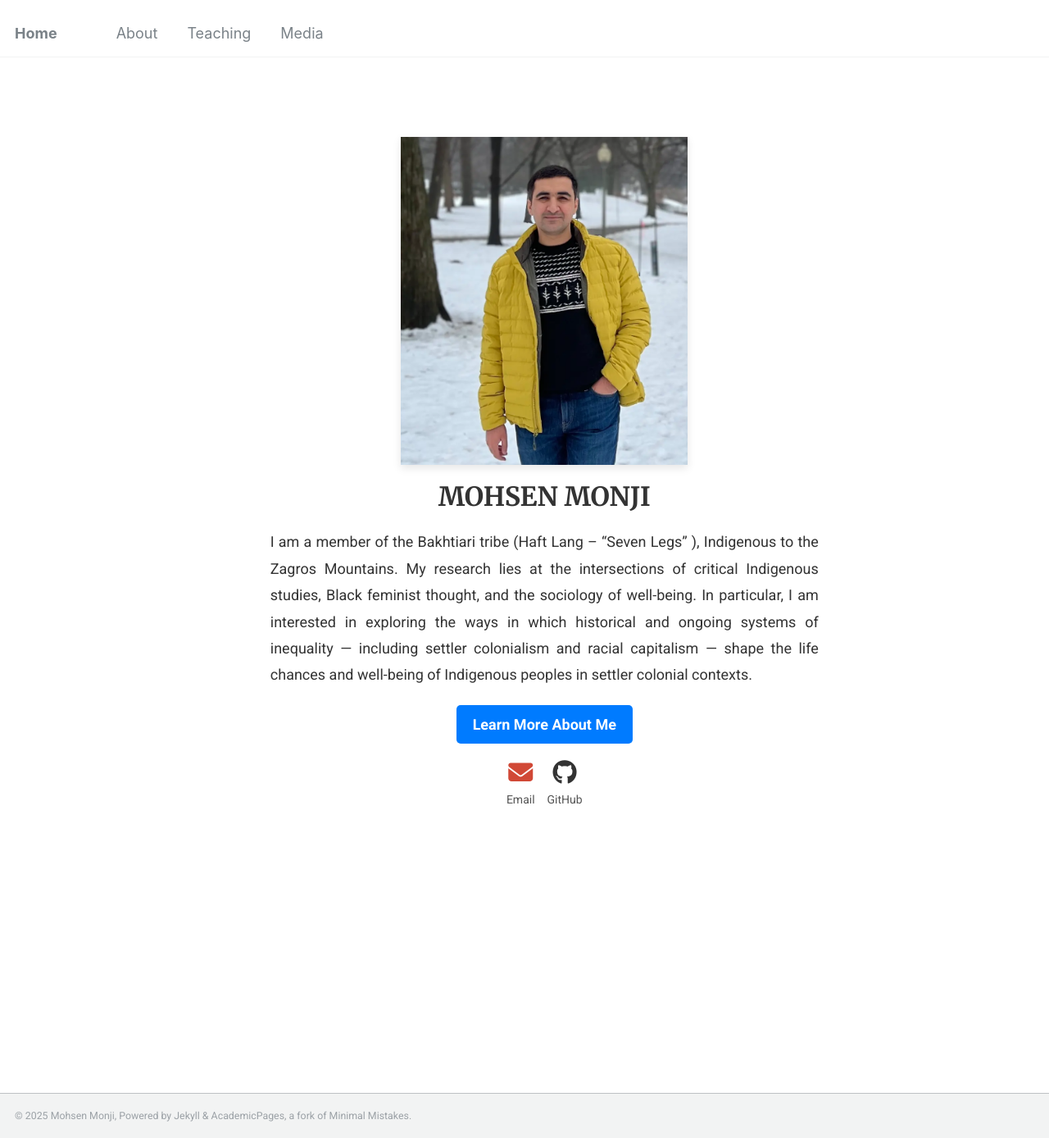
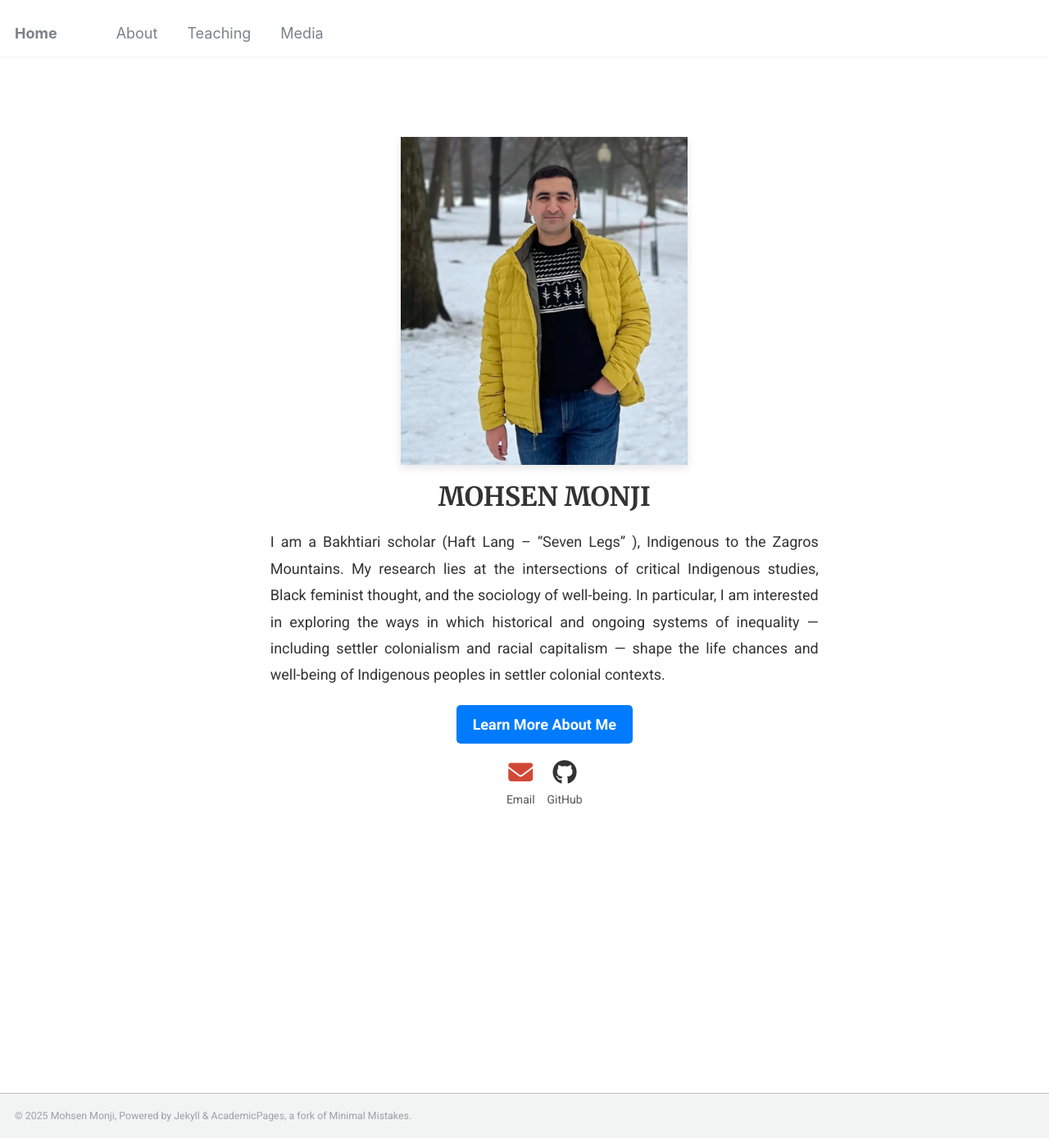
Before and after one commit to Mohsnmonji/mohsnmonji.github.io, a Jekyll site: the page built from _pages/front.md, in a window 1280 px wide and 1388 px high. Shown: the whole window at 82% size. Built offline with Jekyll 4.4.1, drawn with Linux system fonts in a browser that asks for light colours.

Commit message:
Update front.md

```diff
--- a/_pages/front.md
+++ b/_pages/front.md
@@ -23,7 +23,7 @@ hide_avatar: true
 
   <!-- Description -->
 <p style="font-size:18px; color:#333; text-align:justify; line-height:1.8; margin:20px 0;">
-  I am a member of the Bakhtiari tribe (Haft Lang – “Seven Legs” ), Indigenous to the Zagros Mountains. My research lies at the intersections of critical Indigenous studies, Black feminist thought, and the sociology of well-being. In particular, I am interested in exploring the ways in which historical and ongoing systems of inequality — including settler colonialism and racial capitalism — shape the life chances and well-being of Indigenous peoples in settler colonial contexts.
+  I am a Bakhtiari scholar (Haft Lang – “Seven Legs” ), Indigenous to the Zagros Mountains. My research lies at the intersections of critical Indigenous studies, Black feminist thought, and the sociology of well-being. In particular, I am interested in exploring the ways in which historical and ongoing systems of inequality — including settler colonialism and racial capitalism — shape the life chances and well-being of Indigenous peoples in settler colonial contexts.
 </p>
 <!-- Button -->
   <div style="margin-bottom:20px;">
```
